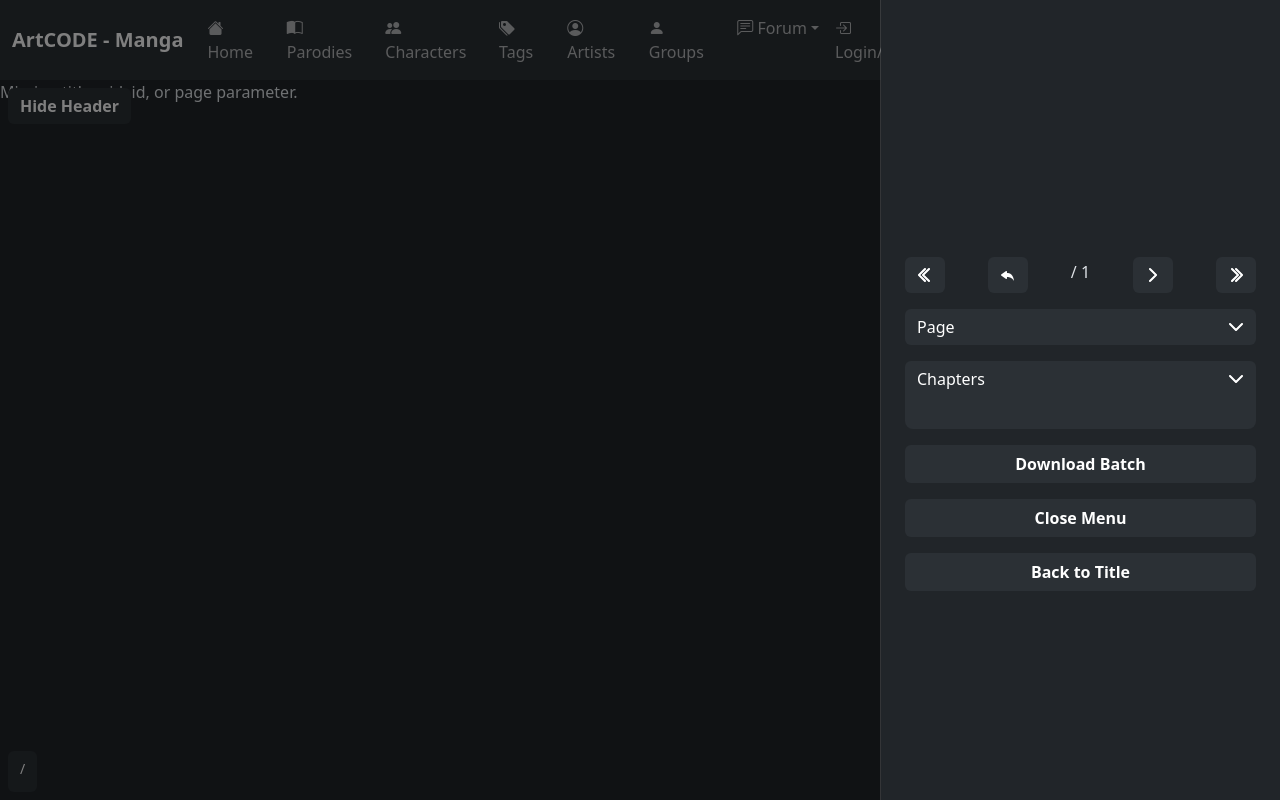
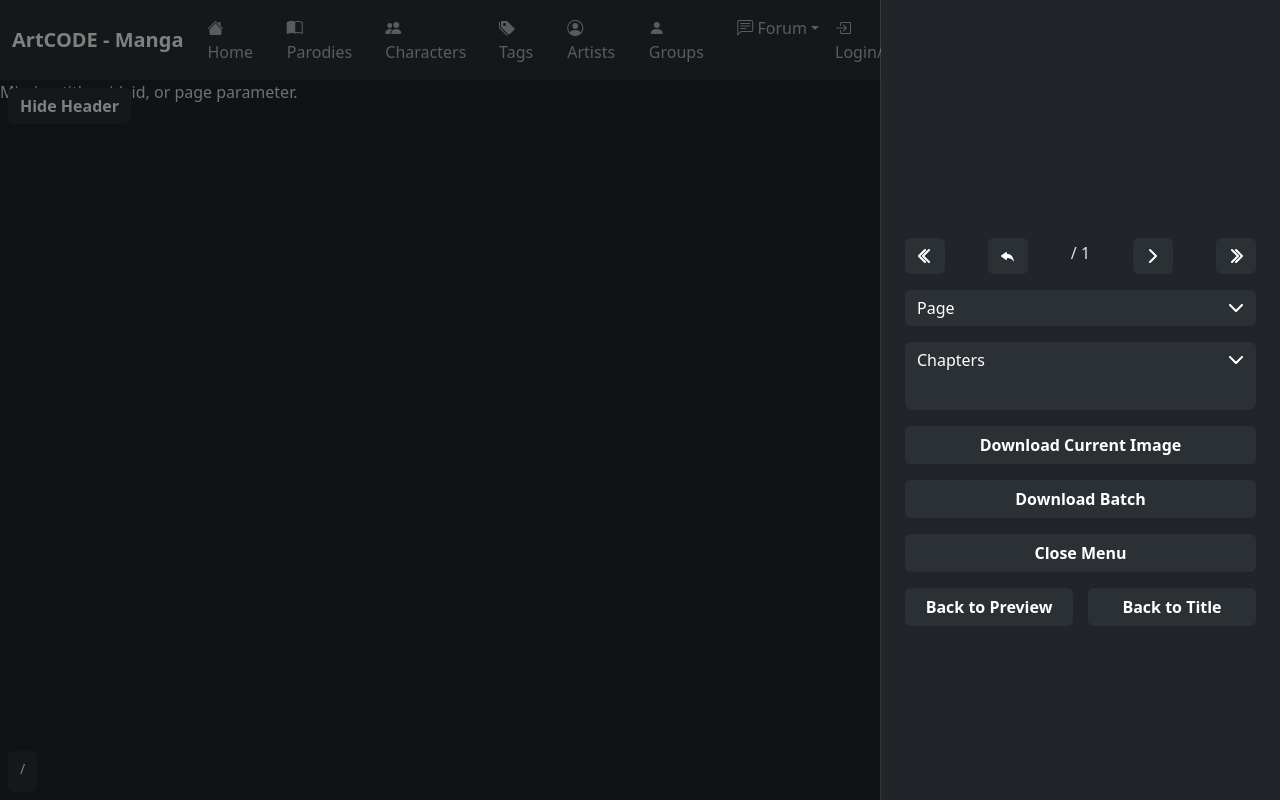
Before and after one commit to HirotakaDango/Manga-API, a PHP site: page /view.php?title=1 in a window 1280 px wide, after a click on "Menu". Run offline with PHP 8.4, Linux system fonts and the light colour scheme; data comes from the database, SQL or seed files in the repository; data that the repository does not hold is empty.

Commit message:
Add files via upload

```diff
--- a/view.php
+++ b/view.php
@@ -226,7 +226,10 @@
           <main id="swup" class="transition-main"><h6 class="pt-1 small"><?php echo $currentPage . ' / ' . $totalPages; ?></h6></main>
         </a>
       </div>
-      <h2 class="text-center mt-md-5 mb-5 d-md-none"><a class="btn bg-body-tertiary link-body-emphasis fw-bold" href="title.php?title=<?php echo urlencode($episode_name); ?>&uid=<?php echo $user_id; ?>&id=<?php echo $image_id; ?>">Back to Title</a></h2>
+      <div class="btn-group container gap-3 mb-3 d-md-none">
+        <a class="btn w-50 rounded bg-body-tertiary link-body-emphasis fw-bold" href="preview.php?title=<?php echo urlencode($episode_name); ?>&uid=<?php echo $user_id; ?>&id=<?php echo $image_id; ?>">Back to Preview</a>
+        <a class="btn w-50 rounded bg-body-tertiary link-body-emphasis fw-bold" href="title.php?title=<?php echo urlencode($episode_name); ?>&uid=<?php echo $user_id; ?>&id=<?php echo $image_id; ?>">Back to Title</a>
+      </div>
       <h2 class="text-center mt-md-5 mb-5 d-md-none"><a class="btn bg-body-tertiary link-body-emphasis fw-bold" href="<?php echo $web; ?>/download_images.php?artworkid=<?php echo $_GET['id']; ?>">Download Batch</a></h2>
     </div>
     <div class="offcanvas offcanvas-end" tabindex="-1" id="offcanvasMenu" aria-labelledby="offcanvasMenuLabel">
@@ -288,13 +291,17 @@
               </div>
             </div>
             <div class="container my-3">
+              <main id="swup" class="transition-main "><a class="btn w-100 bg-body-tertiary link-body-emphasis fw-bold" href="<?= $imageSource; ?>" download>Download Current Image</a></main>
+            </div>
+            <div class="container my-3">
               <a class="btn w-100 bg-body-tertiary link-body-emphasis fw-bold" href="<?php echo $web; ?>/download_images.php?artworkid=<?php echo $_GET['id']; ?>">Download Batch</a>
             </div>
             <div class="container my-3">
               <button type="button" class="btn w-100 bg-body-tertiary link-body-emphasis fw-bold" data-bs-dismiss="offcanvas">Close Menu</button>
             </div>
-            <div class="container my-3">
-              <a class="btn w-100 bg-body-tertiary link-body-emphasis fw-bold" href="title.php?title=<?php echo urlencode($episode_name); ?>&uid=<?php echo $user_id; ?>&id=<?php echo $image_id; ?>">Back to Title</a>
+            <div class="btn-group container gap-3">
+              <a class="btn w-50 rounded bg-body-tertiary link-body-emphasis fw-bold" href="preview.php?title=<?php echo urlencode($episode_name); ?>&uid=<?php echo $user_id; ?>&id=<?php echo $image_id; ?>">Back to Preview</a>
+              <a class="btn w-50 rounded bg-body-tertiary link-body-emphasis fw-bold" href="title.php?title=<?php echo urlencode($episode_name); ?>&uid=<?php echo $user_id; ?>&id=<?php echo $image_id; ?>">Back to Title</a>
             </div>
           </div>
         </div>
```
